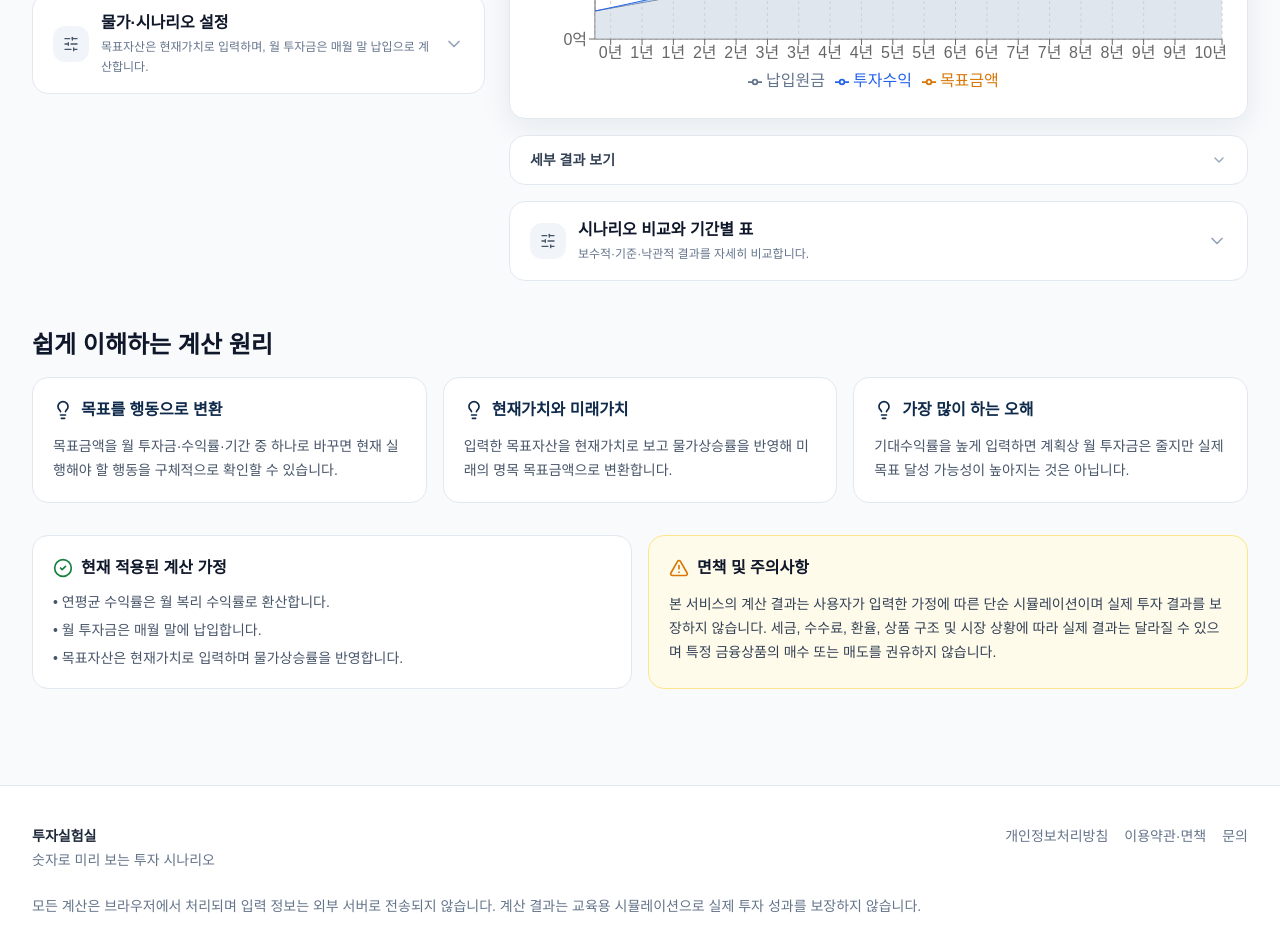
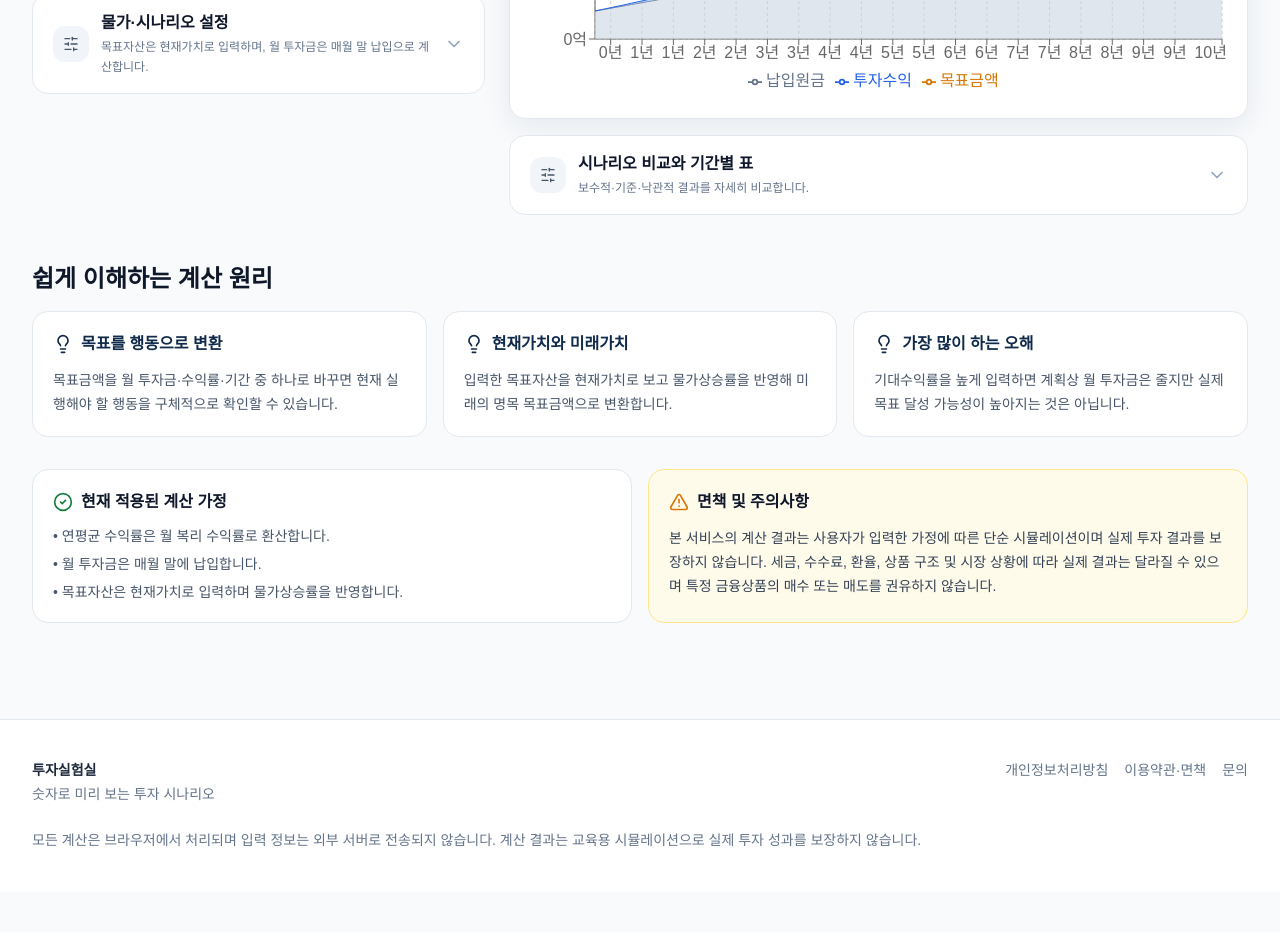
Before and after one commit to yh0756/investment-lab, a Next.js app: page /calculators/goal-asset in a window 1280 px wide. Shown: the part 1120-2052 px from the top of the page. After the commit the page ends 2012 px from the top, so only its background shows below. Built offline with nearby package versions, Linux system fonts and the light colour scheme; no server answers.

Commit message:
refactor: remove secondary results from goal asset calculator

```diff
--- a/components/calculators/goal-asset-calculator.tsx
+++ b/components/calculators/goal-asset-calculator.tsx
@@ -11,7 +11,6 @@ import { ChartCard } from "@/components/chart-card";
 import { ResultMessage } from "@/components/result-message";
 import { DataTable } from "@/components/data-table";
 import { AdvancedSettings } from "@/components/advanced-settings";
-import { SecondaryResults } from "@/components/secondary-results";
 import { InputCard } from "@/components/input-card";
 import { useScenarioState } from "@/lib/hooks/use-scenario-state";
 import { calculateGoalAsset, futureValue, type GoalMode } from "@/lib/calculations/goal-asset";
@@ -63,7 +62,6 @@ export function GoalAssetCalculator() {
     <div className="grid gap-3 sm:grid-cols-3"><MetricCard label="물가 반영 목표금액" value={formatWon(result.adjustedTarget)} /><MetricCard label="총 납입원금" value={formatWon(result.totalPrincipal)} /><MetricCard label="투자수익 기여" value={formatWon(result.gain)} tone={result.gain >= 0 ? "positive" : "negative"} /></div>
     <ResultMessage conclusion={`현재 조건에서는 ${mainLabel}이(가) ${mainValue}입니다.`} reason={`현재 자산 ${formatWon(value.current)}과 적립식 투자금의 월 복리 성장을 합산해 목표금액 ${formatWon(result.adjustedTarget)}에 도달하는 조건을 역산했습니다.`} warning={unrealistic ? "필요 수익률이 연 15%를 넘습니다. 장기간 유지하기 어려운 수준일 수 있으므로 목표기간 연장이나 월 투자금 증액도 함께 검토하세요." : value.annualReturn > 12 ? "기대수익률이 높은 편입니다. 6~8% 수준의 보수적인 시나리오도 함께 확인하세요." : undefined} />
     <ChartCard title="납입원금과 투자수익의 성장"><ResponsiveContainer width="100%" height="100%"><ComposedChart data={result.rows}><CartesianGrid strokeDasharray="3 3" /><XAxis dataKey="month" tickFormatter={(number) => `${Math.round(number / 12)}년`} /><YAxis tickFormatter={(number) => `${Math.round(number / 100000000)}억`} /><Tooltip formatter={(number) => formatWon(Number(number), false)} /><Legend /><Area type="monotone" dataKey="principal" name="납입원금" stackId="1" stroke="#64748b" fill="#cbd5e1" /><Area type="monotone" dataKey="gain" name="투자수익" stackId="1" stroke="#2563eb" fill="#93c5fd" /><Line dataKey="target" name="목표금액" stroke="#d97706" dot={false} /></ComposedChart></ResponsiveContainer></ChartCard>
-    <SecondaryResults><div className="grid gap-3 sm:grid-cols-3"><MetricCard label="예상 최종자산" value={formatWon(result.finalValue)} tone={result.finalValue >= result.adjustedTarget ? "positive" : "caution"} /><MetricCard label="현재자산 성장분" value={formatWon(futureValue(value.current, 0, appliedReturn, months, "end") - value.current)} /><MetricCard label="목표 달성률" value={formatPercent(result.finalValue / result.adjustedTarget)} tone={result.finalValue >= result.adjustedTarget ? "positive" : "caution"} /></div></SecondaryResults>
     <AdvancedSettings title="시나리오 비교와 기간별 표" description="보수적·기준·낙관적 결과를 자세히 비교합니다.">
       <div className="space-y-4"><ChartCard title="보수적·기준·낙관적 시나리오"><ResponsiveContainer width="100%" height="100%"><LineChart data={scenarioData}><CartesianGrid strokeDasharray="3 3" /><XAxis dataKey="year" unit="년" /><YAxis tickFormatter={(number) => `${Math.round(number / 100000000)}억`} /><Tooltip formatter={(number) => formatWon(Number(number), false)} /><Legend /><Line dataKey="보수적" stroke="#64748b" dot={false} /><Line dataKey="기준" stroke="#2563eb" dot={false} /><Line dataKey="낙관적" stroke="#15803d" dot={false} /></LineChart></ResponsiveContainer></ChartCard><DataTable title="기간별 자산 증가" rows={result.rows} maxRows={50} columns={[{ key: "month", label: "경과 기간", format: (number) => formatDuration(Number(number)) }, { key: "principal", label: "납입원금", format: (number) => formatWon(Number(number), false), align: "right" }, { key: "gain", label: "투자수익", format: (number) => formatWon(Number(number), false), align: "right" }, { key: "value", label: "예상 자산", format: (number) => formatWon(Number(number), false), align: "right" }, { key: "target", label: "목표금액", format: (number) => formatWon(Number(number), false), align: "right" }]} /></div>
     </AdvancedSettings>
```
